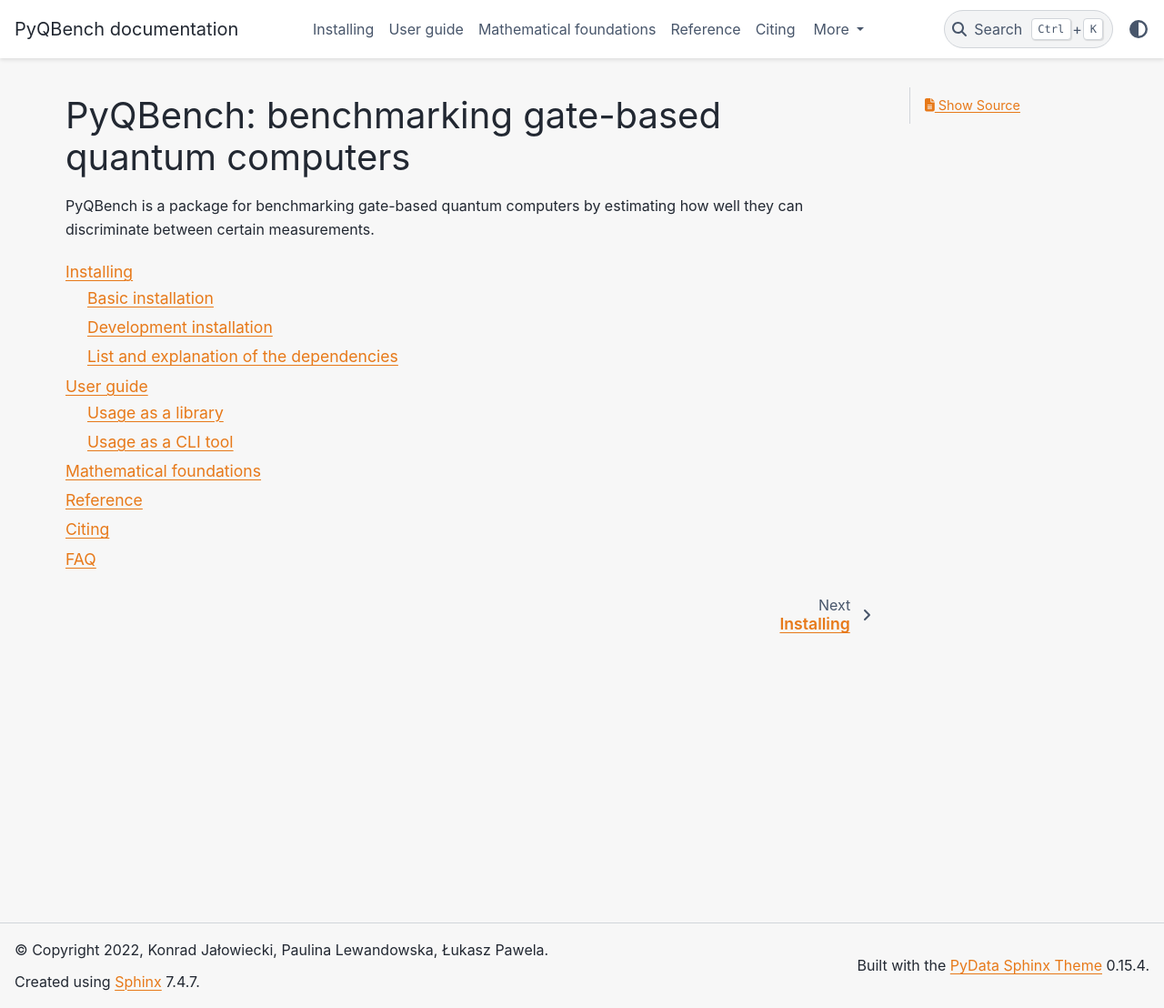
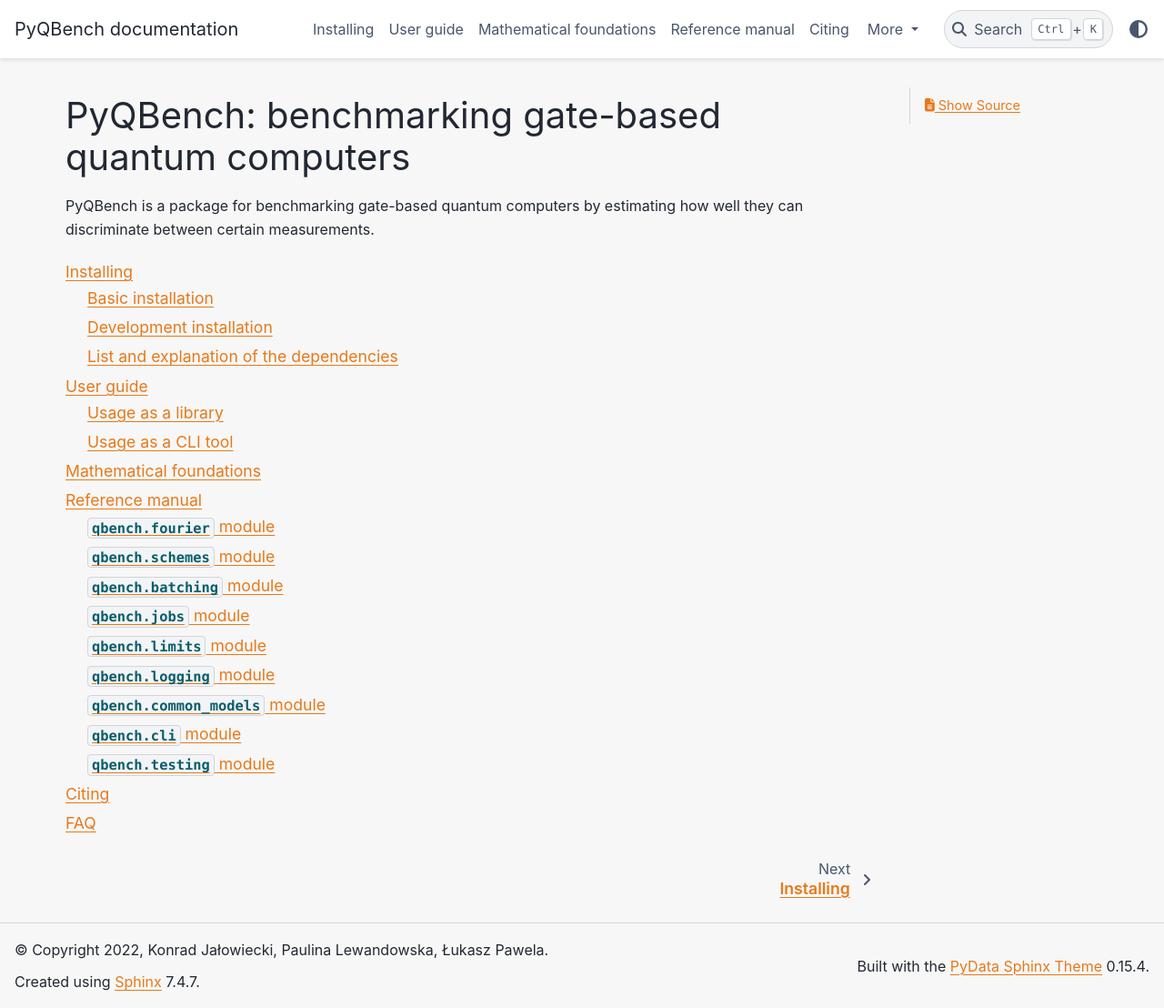
Before and after one commit to iitis/PyQBench, a Sphinx documentation site: the page built from docs/source/index.md, in a window 1280 px wide and 1108 px high. Shown: the whole window at 91% size. Built offline with Sphinx 7.4.7 and the PyData theme 0.15.4, drawn with Linux system fonts in a browser that asks for light colours.

Commit message:
Add reference manual
Co-authored-by: plewandowska777 <plewandowska@iitis.pl>

````diff
--- a/docs/source/_static/css/custom.css
+++ b/docs/source/_static/css/custom.css
@@ -1,11 +1,13 @@
 html * {
     --pst-color-secondary: rgb(157, 158, 159);
     --pst-color-link: rgb(231, 121, 25);
+    --pst-color-inline-code: rgb(231, 121, 25);
 }
 
 html[data-theme="light"] * {
     --pst-color-background: rgb(247, 247, 247);
     --pst-color-primary: rgb(50, 50, 50);
+    --pst-color-inline-code: rgb(231, 121, 25);
 }
 
 html[data-theme="dark"] * {
--- a/docs/source/conf.py
+++ b/docs/source/conf.py
@@ -14,7 +14,7 @@
 # -- General configuration ---------------------------------------------------
 # https://www.sphinx-doc.org/en/master/usage/configuration.html#general-configuration
 
-extensions = ["myst_parser"]
+extensions = ["sphinx.ext.autodoc", "myst_parser", "sphinx.ext.mathjax", "sphinx_math_dollar"]
 
 templates_path = ["_templates"]
 exclude_patterns: List[str] = []
@@ -26,4 +26,6 @@
 html_static_path = ["_static"]
 html_css_files = ["css/custom.css"]
 
-myst_enable_extensions = ["colon_fence"]
+myst_enable_extensions = ["colon_fence", "dollarmath"]
+
+autodoc_typehints = "description"
--- /dev/null
+++ b/docs/source/reference/batching.md
@@ -0,0 +1,6 @@
+# `qbench.batching` module
+
+```{eval-rst}
+.. automodule:: qbench.batching
+    :members:
+```
--- /dev/null
+++ b/docs/source/reference/cli.md
@@ -0,0 +1,6 @@
+# `qbench.cli` module
+
+```{eval-rst}
+.. automodule:: qbench.cli
+    :members:
+```
--- /dev/null
+++ b/docs/source/reference/common_models.md
@@ -0,0 +1,6 @@
+# `qbench.common_models` module
+
+```{eval-rst}
+.. automodule:: qbench.common_models
+    :members:
+```
--- /dev/null
+++ b/docs/source/reference/index.md
@@ -0,0 +1,15 @@
+# Reference manual
+
+```{toctree}
+:maxdepth: 2
+
+fourier
+schemes
+batching
+jobs
+limits
+logging
+common_models
+cli
+testing
+```
--- /dev/null
+++ b/docs/source/reference/jobs.md
@@ -0,0 +1,6 @@
+# `qbench.jobs` module
+
+```{eval-rst}
+.. automodule:: qbench.jobs
+    :members:
+```
--- /dev/null
+++ b/docs/source/reference/limits.md
@@ -0,0 +1,6 @@
+# `qbench.limits` module
+
+```{eval-rst}
+.. automodule:: qbench.limits
+    :members:
+```
--- /dev/null
+++ b/docs/source/reference/logging.md
@@ -0,0 +1,6 @@
+# `qbench.logging` module
+
+```{eval-rst}
+.. automodule:: qbench.logging
+    :members:
+```
--- /dev/null
+++ b/docs/source/reference/testing.md
@@ -0,0 +1,6 @@
+# `qbench.testing` module
+
+```{eval-rst}
+.. automodule:: qbench.testing
+    :members:
+```
````
Also changed, not shown: docs/source/api_reference.md (deleted, +0 -1 lines), docs/source/index.md (+1 -1 lines), docs/source/reference/fourier.md (added, +12 -0 lines), docs/source/reference/schemes.md (added, +13 -0 lines), 2 other files.
